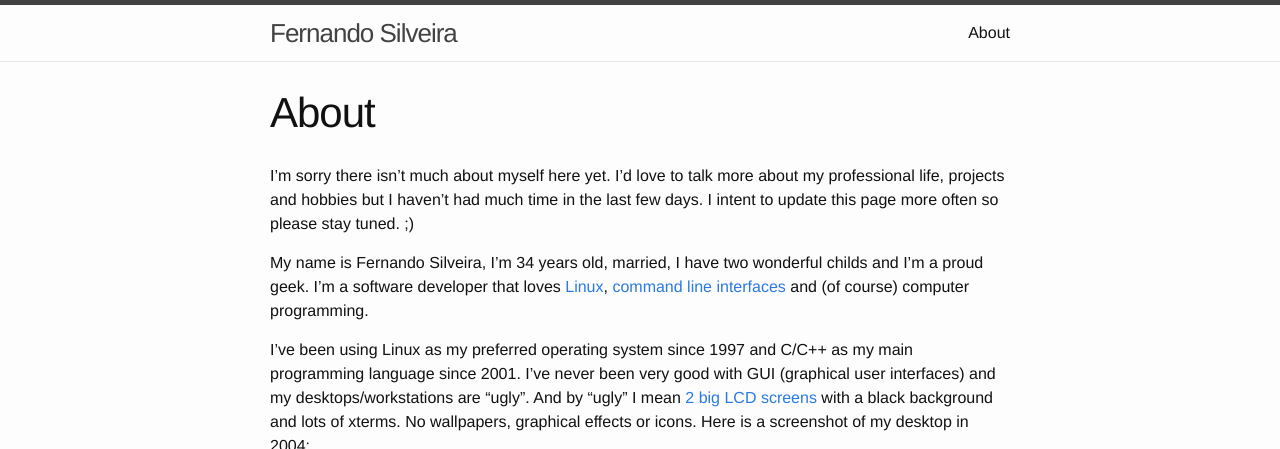
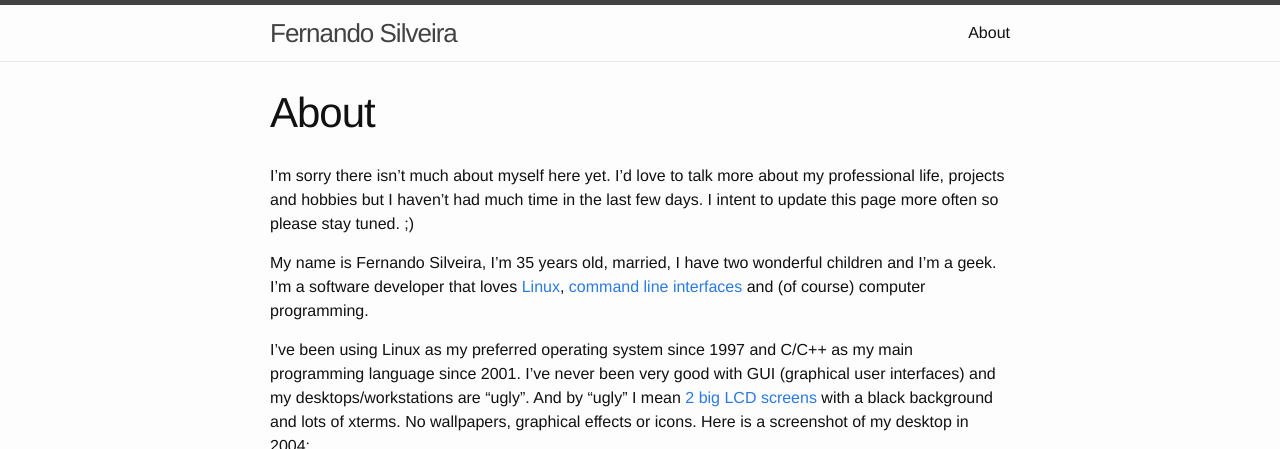
Before and after one commit to swrh/swrh.github.io, a Jekyll site: the page built from about.md, in a window 1280 px wide and 900 px high, cut to the strip 0-449 px from the top of the window. Built offline with Jekyll 4.4.1, drawn with Linux system fonts in a browser that asks for light colours.

Commit message:
Age update and typo fix.

```diff
--- a/about.md
+++ b/about.md
@@ -7,7 +7,7 @@ navbar-order: 4
 
 I'm sorry there isn't much about myself here yet. I'd love to talk more about my professional life, projects and hobbies but I haven't had much time in the last few days. I intent to update this page more often so please stay tuned. ;)
 
-My name is Fernando Silveira, I'm 34 years old, married, I have two wonderful childs and I'm a proud geek. I'm a software developer that loves [Linux](http://www.kernel.org), [command line interfaces](http://en.wikipedia.org/wiki/Command-line_interface) and (of course) computer programming.
+My name is Fernando Silveira, I'm 35 years old, married, I have two wonderful children and I'm a geek. I'm a software developer that loves [Linux](http://www.kernel.org), [command line interfaces](http://en.wikipedia.org/wiki/Command-line_interface) and (of course) computer programming.
 
 I've been using Linux as my preferred operating system since 1997 and C/C++ as my main programming language since 2001. I've never been very good with GUI (graphical user interfaces) and my desktops/workstations are "ugly". And by "ugly" I mean [2 big LCD screens](http://www.flickr.com/photos/swrh/5527205850/) with a black background and lots of xterms. No wallpapers, graphical effects or icons. Here is a screenshot of my desktop in 2004:
 
```
